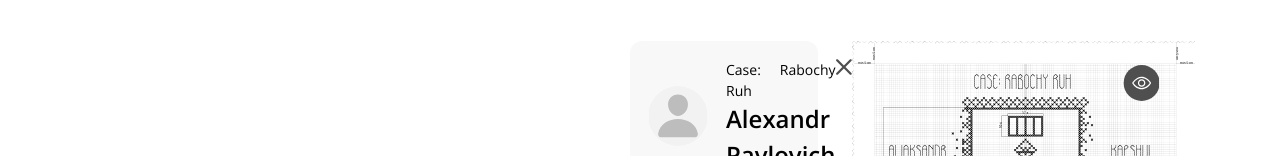
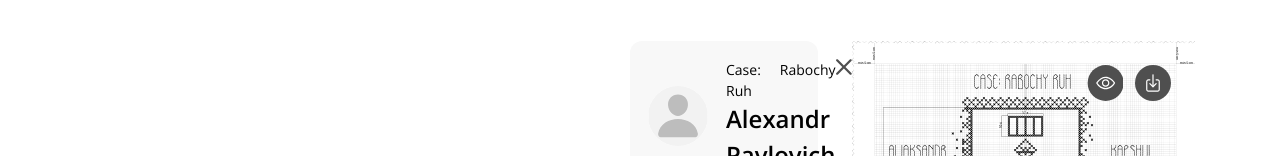
Before and after one commit to davidlipkovic/framed-in-belarus-nuxt, a Nuxt app: page /Embroidery/Step2 in a window 1280 px wide. Shown: the part 371-527 px from the top of the page. Built offline with nearby package versions, Linux system fonts and the light colour scheme.

Commit message:
fixed .pattern-button_download

```diff
--- a/pages/Embroidery/Step2/Step2.scss
+++ b/pages/Embroidery/Step2/Step2.scss
@@ -1,14 +1,20 @@
 @import "../../../assets/style/globalPartials/variables";
 
-.pattern,
-.subscription-pattern {
+%patterns {
   margin-left: auto;
   margin-right: auto;
   margin-bottom: 2.125rem;
   width: fit-content;
   position: relative;
 }
+.pattern {
+  @extend %patterns;
+}
+.subscription-pattern {
+  @extend %patterns;
+}
 .pattern-buttons {
+  display: flex;
   position: absolute;
   top: 1.5rem;
   right: 1.5rem;
@@ -17,12 +23,28 @@
   margin-right: 0.75rem;
   width: 2.25rem;
   height: 2.25rem;
+  display: block;
   background-position: 0%;
   background-repeat: no-repeat;
   background-size: cover;
-}
-.pattern-button:last-child {
-  margin-right: 0;
+  &:last-child {
+    margin-right: 0;
+  }
+  &:hover {
+    position: relative;
+    .pattern-button-text {
+      padding: 0.25rem 0.75rem;
+      width: auto;
+      height: 1.75rem;
+      border-radius: 0.25rem;
+      background-color: $greyDisabledColor;
+      color: $white;
+      top: 3rem;
+      left: -100%;
+      clip: auto;
+      clip-path: none;
+    }
+  }
 }
 .pattern-button-text {
   position: absolute;
@@ -38,21 +60,7 @@
   transition-property: clip-path, clip, width, height;
   transition-duration: 0.15s;
 }
-.pattern-button:hover {
-  position: relative;
-  .pattern-button-text {
-    padding: 0.25rem 0.75rem;
-    width: auto;
-    height: 1.75rem;
-    border-radius: 0.25rem;
-    background-color: $greyDisabledColor;
-    color: $white;
-    top: 3rem;
-    left: -100%;
-    clip: auto;
-    clip-path: none;
-  }
-}
+
 .pattern-button_look {
   background-image: url(../../../assets/media/img/look.svg);
 }
```
